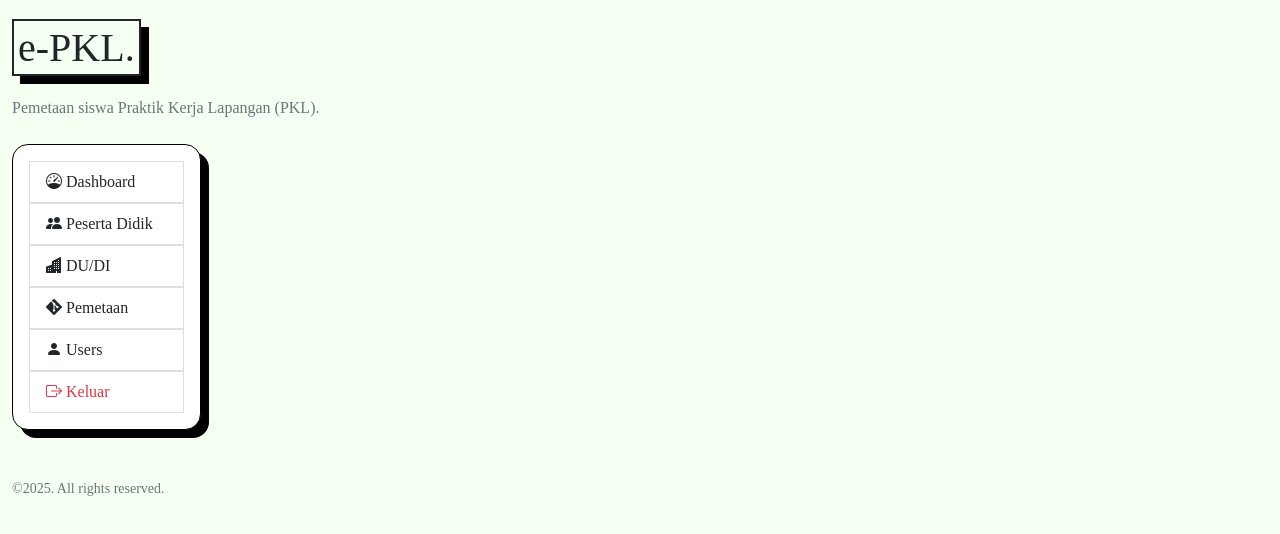
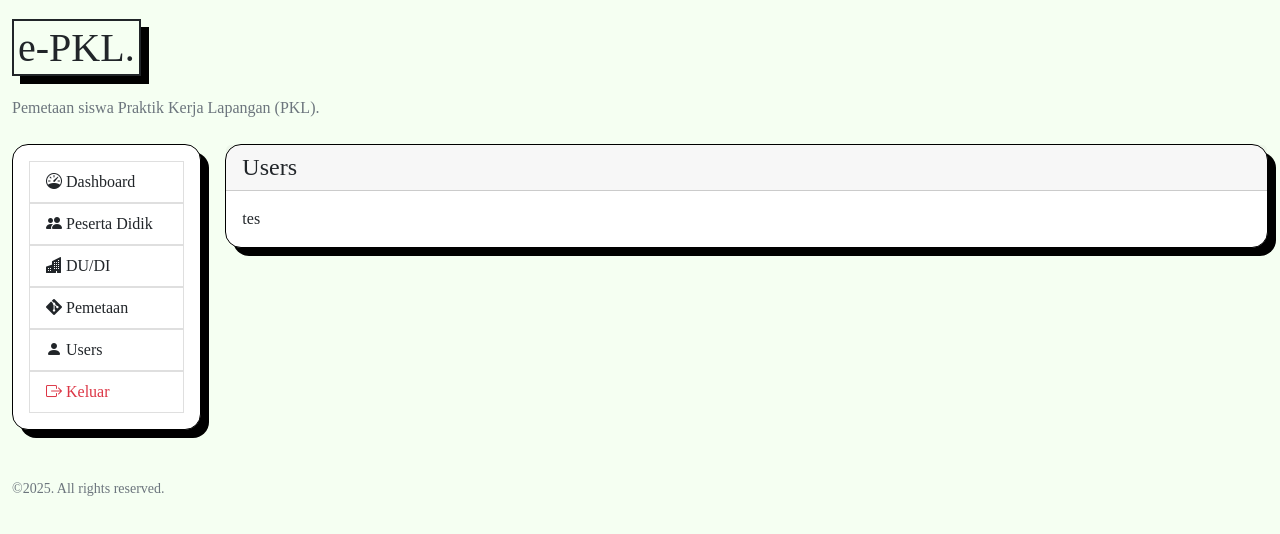
Before and after one commit to HilmiZul/epkl4, a Nuxt app: page /users in a window 1280 px wide. Shown: the top 534 px of the page. Built offline with nearby package versions, Linux system fonts and the light colour scheme; no server answers; a web font is replaced by a local one; what pocketbase would draw is missing.

Commit message:
add new page: users/

```diff
--- /dev/null
+++ b/pages/users/index.vue
@@ -0,0 +1,16 @@
+<template>
+  <div class="card shadow-lg">
+    <div class="card-header">
+      <span class="h4 romana">Users</span>
+    </div>
+    <div class="card-body">
+      tes
+    </div>
+  </div>
+</template>
+
+<script setup>
+definePageMeta({
+  middleware: 'admin-auth'
+})
+</script>
```
